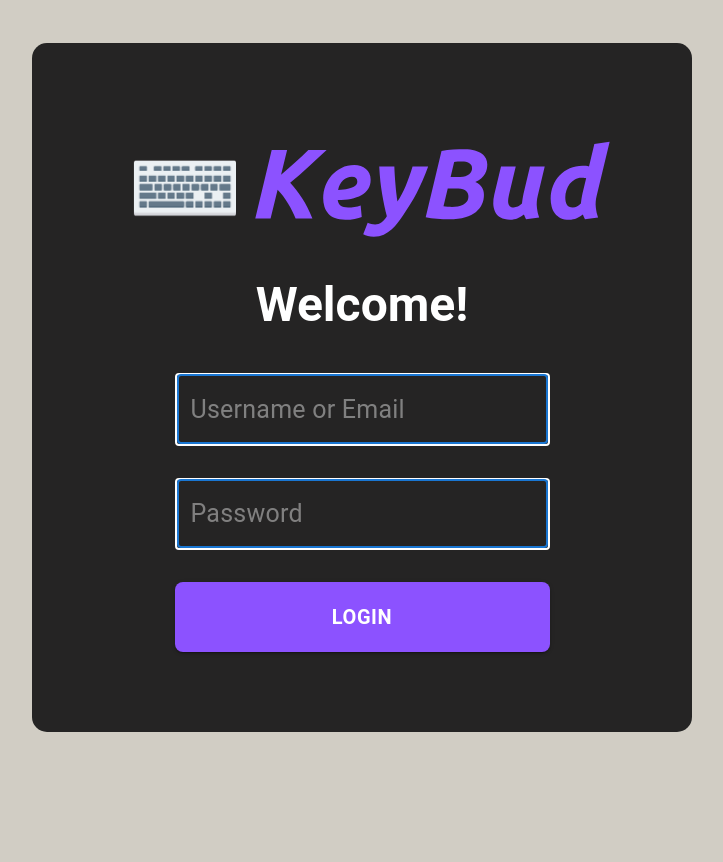
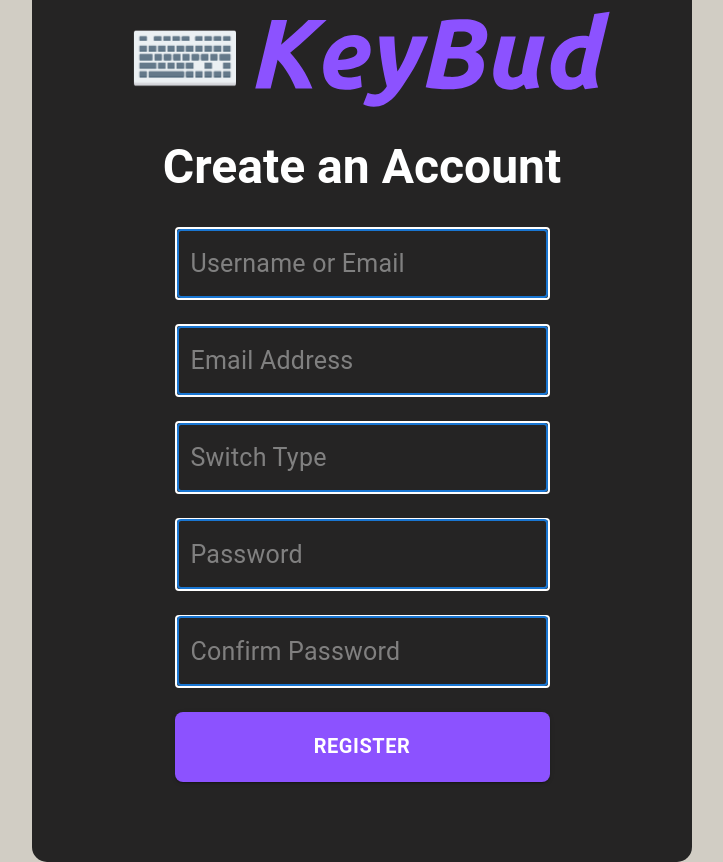
Before and after one commit to jomkv/KeyBud, a React (Create React App) app: page / in a window 1280 px wide. Shown: the whole page, without its empty margins (278-1001 px from the left). Before the commit the page ends 800 px from the top, so only its background shows below. Built offline with nearby package versions, Linux system fonts and the light colour scheme.

Commit message:
feat: register page setup

```diff
--- a/src/App.tsx
+++ b/src/App.tsx
@@ -13,7 +13,7 @@ function App() {
       {/* <Container sx={{ flexGrow: 1, paddingTop: "25px" }}>
       </Container> */}
 
-      <Login />
+      <Register />
     </div>
   );
 }
--- a/src/pages/Register.tsx
+++ b/src/pages/Register.tsx
@@ -1,7 +1,212 @@
-import React from "react";
+import {
+  Typography,
+  Stack,
+  Box,
+  TextField,
+  Button,
+  IconButton,
+  Card,
+  CardContent,
+  CardHeader,
+  Avatar,
+  CardActions,
+  FormControl,
+  InputLabel,
+  OutlinedInput,
+} from "@mui/material";
+import { Controller, useForm } from "react-hook-form";
+import React, { Fragment, useEffect, useState } from "react";
+import ThumbUpOffAltIcon from "@mui/icons-material/ThumbUpOffAlt";
+import ThumbUpAltIcon from "@mui/icons-material/ThumbUpAlt";
+import ChatBubbleOutlineIcon from "@mui/icons-material/ChatBubbleOutline";
+import MoreVertIcon from "@mui/icons-material/MoreVert";
+import styled from "@emotion/styled";
+import PostsCard from "../components/home/PostsCard";
+import CommentCard from "../components/post/CommentCard";
+
+const KeybudButton = styled(Button)({
+  color: "white",
+  background: "#8C52FF",
+  borderColor: "#8C52FF",
+  ":hover": {
+    borderColor: "#8C52FF",
+  },
+  fontWeight: "bold",
+  height: "70px",
+  borderRadius: "8px",
+});
+
+const KeybudIconButton = styled(IconButton)({
+  color: "#8C52FF",
+  borderColor: "#8C52FF",
+  ":hover": {
+    borderColor: "#8C52FF",
+  },
+});
+
+const KeybudTextbox = styled(TextField)`
+  &label.Mui-focused {
+    color: white;
+  }
+  &.MuiOutlinedInput-root {
+    &.Mui-focused fieldset {
+      border-color: white;
+    }
+  }
+`;
+
+const KeybudOutlinedTextbox = styled(OutlinedInput)({
+  color: "white",
+  fontSize: "25px",
+  border: "2px solid white",
+});
 
 function Register() {
-  return <div>Register</div>;
+  const [likeCount, setLikeCount] = useState<number>(0);
+  const [commentCount, setCommentCount] = useState<number>(2);
+  const [isLiked, setIsLiked] = useState<boolean>(false);
+
+  const handleLikeClick = () => {
+    setIsLiked(!isLiked);
+  };
+
+  const {
+    control,
+    setError,
+    handleSubmit,
+    formState: { errors },
+  } = useForm({
+    defaultValues: {
+      username: "",
+      email: "",
+      switchType: "",
+      password: "",
+      confirmPassword: "",
+    },
+  });
+
+  return (
+    <Box
+      sx={{
+        height: "100%",
+        width: "100%",
+        display: "flex",
+        justifyContent: "center",
+        alignItems: "center",
+      }}
+    >
+      <Stack
+        component="div"
+        spacing={2}
+        sx={{
+          backgroundColor: "rgba(31, 31, 31, 0.97)",
+          color: "white",
+          padding: "80px",
+          marginBottom: "25px",
+          borderRadius: "15px",
+          display: "flex",
+          alignItems: "center",
+          maxWidth: "100vh",
+        }}
+      >
+        <img
+          src="/images/KeyBay Logo .svg"
+          style={{ maxWidth: "auto", maxHeight: 150 }}
+          alt="KeyBud Logo"
+        />
+        <Typography variant="h3" fontWeight="bold">
+          Create an Account
+        </Typography>
+        <FormControl>
+          <Stack spacing={3} mt={2}>
+            <Controller
+              name="username"
+              control={control}
+              rules={{ required: true }}
+              render={({ field: { value, onChange } }) => (
+                <KeybudOutlinedTextbox
+                  autoFocus
+                  value={value}
+                  onChange={onChange}
+                  error={Boolean(errors.username)}
+                  inputProps={{ className: "keybud__textfield" }}
+                  placeholder="Username or Email"
+                />
+              )}
+            />
+            <Controller
+              name="email"
+              control={control}
+              rules={{ required: true }}
+              render={({ field: { value, onChange } }) => (
+                <KeybudOutlinedTextbox
+                  autoFocus
+                  value={value}
+                  onChange={onChange}
+                  error={Boolean(errors.username)}
+                  inputProps={{ className: "keybud__textfield" }}
+                  placeholder="Email Address"
+                />
+              )}
+            />
+            <Controller
+              name="switchType"
+              control={control}
+              rules={{ required: true }}
+              render={({ field: { value, onChange } }) => (
+                <KeybudOutlinedTextbox
+                  autoFocus
+                  value={value}
+                  onChange={onChange}
+                  error={Boolean(errors.username)}
+                  inputProps={{ className: "keybud__textfield" }}
+                  placeholder="Switch Type"
+                />
+              )}
+            />
+            <Controller
+              name="password"
+              control={control}
+              rules={{ required: true }}
+              render={({ field: { value, onChange } }) => (
+                <KeybudOutlinedTextbox
+                  autoFocus
+                  value={value}
+                  onChange={onChange}
+                  error={Boolean(errors.username)}
+                  inputProps={{ className: "keybud__textfield" }}
+                  placeholder="Password"
+                />
+              )}
+            />
+            <Controller
+              name="confirmPassword"
+              control={control}
+              rules={{ required: true }}
+              render={({ field: { value, onChange } }) => (
+                <KeybudOutlinedTextbox
+                  autoFocus
+                  value={value}
+                  onChange={onChange}
+                  error={Boolean(errors.username)}
+                  inputProps={{ className: "keybud__textfield" }}
+                  placeholder="Confirm Password"
+                />
+              )}
+            />
+            <KeybudButton
+              variant="contained"
+              sx={{
+                fontSize: "20px",
+              }}
+            >
+              Register
+            </KeybudButton>
+          </Stack>
+        </FormControl>
+      </Stack>
+    </Box>
+  );
 }
 
 export default Register;
```
